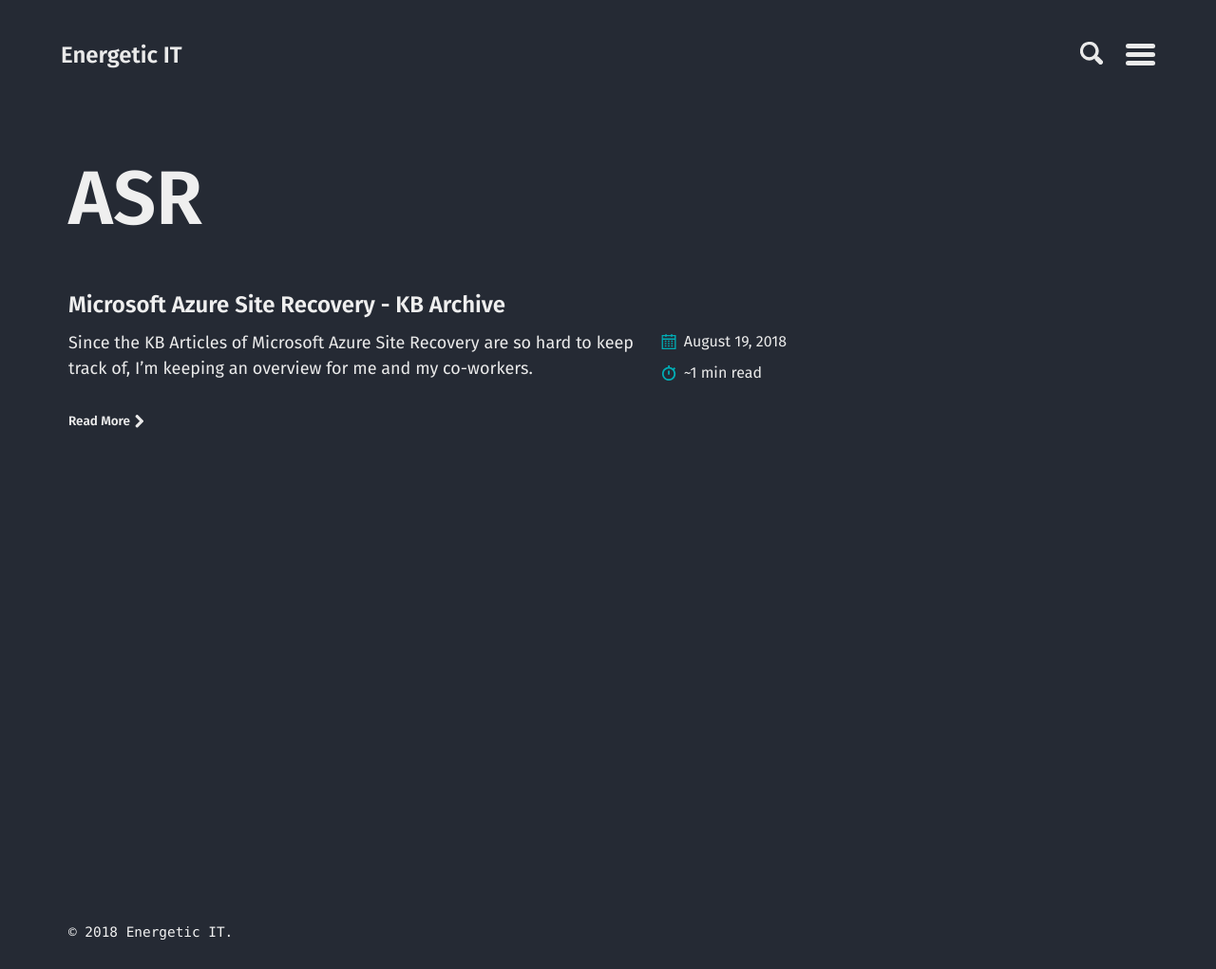
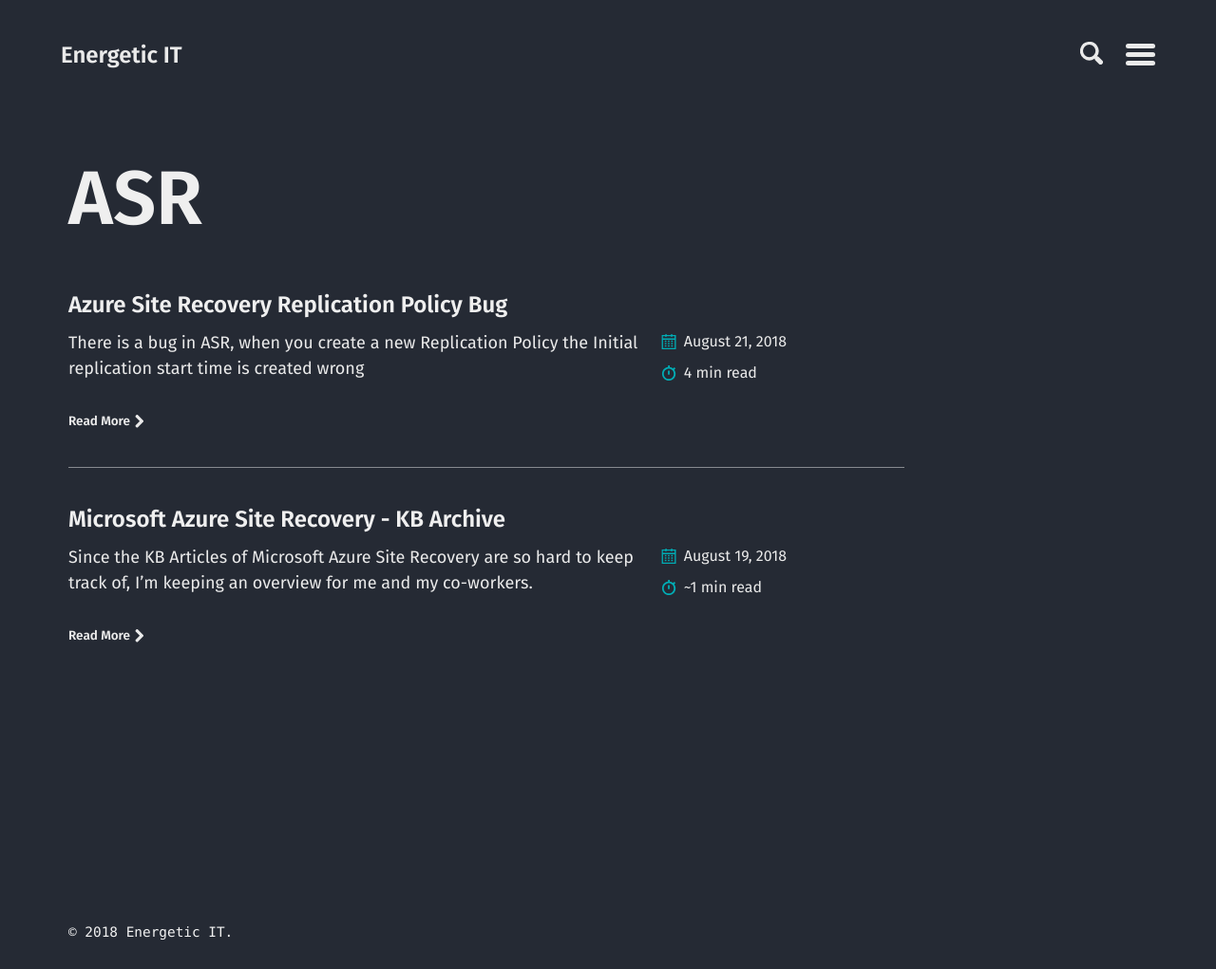
Before and after one commit to energetic-it/energetic-it.github.io, a Jekyll site: the page built from asr.md, in a window 1280 px wide. Shown: the whole page at 95% size. Built offline with Jekyll 4.4.1, drawn with Linux system fonts in a browser that asks for light colours.

Commit message:
changing back to ASR

```diff
--- a/_posts/2018-08-21-azure-site-recovery-replication-policy-bug.md
+++ b/_posts/2018-08-21-azure-site-recovery-replication-policy-bug.md
@@ -3,7 +3,7 @@
 excerpt: "There is a bug in ASR, when you create a new Replication Policy the Initial replication start time is created wrong"
 comments: true
 categories:
-  - Posts
+  - ASR
 tags:
   - ASR
   - Azure
```
